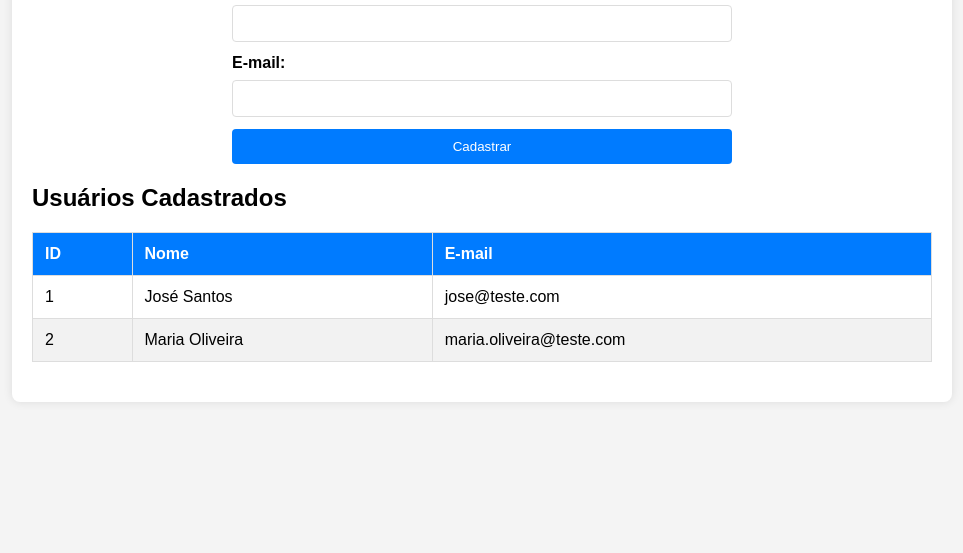
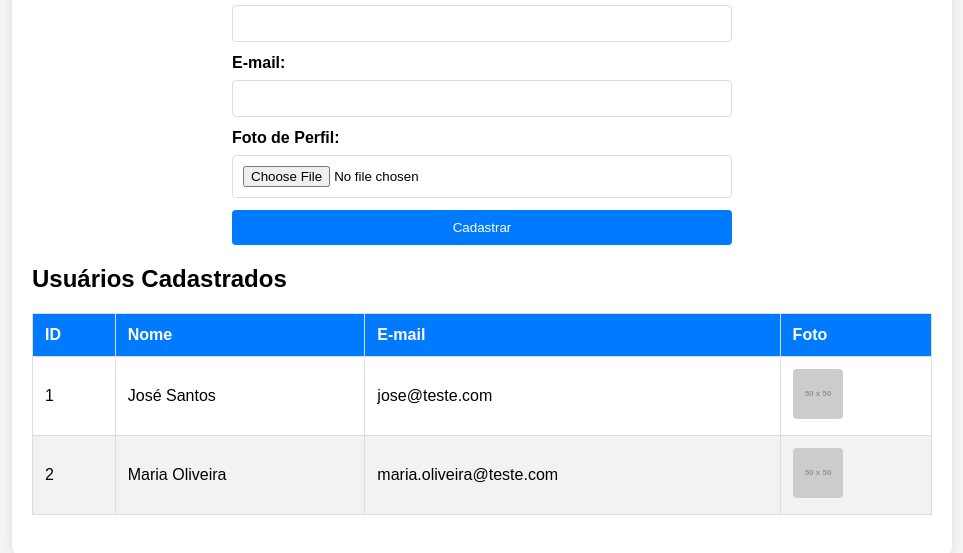
Before and after one commit to JoseErisvaldo/cadastrodeusuarios-Ebac, a plain HTML site: page index.html in a window 1280 px wide. Shown: the part 141-694 px from the top of the page, without its empty margins (158-1121 px from the left). Drawn offline with Linux system fonts and the light colour scheme; placeholder pictures from the web are drawn by us.

Commit message:
Add files via upload

```diff
--- a/index.html
+++ b/index.html
@@ -53,7 +53,8 @@
             font-weight: bold;
         }
         input[type="text"],
-        input[type="email"] {
+        input[type="email"],
+        input[type="file"] {
             padding: 10px;
             margin-bottom: 12px;
             border: 1px solid #ddd;
@@ -70,6 +71,12 @@
         button:hover {
             background-color: #0056b3;
         }
+        .img-thumbnail {
+            width: 50px;
+            height: 50px;
+            object-fit: cover;
+            border-radius: 4px;
+        }
     </style>
 </head>
 <body>
@@ -83,6 +90,9 @@
             <label for="email">E-mail:</label>
             <input type="email" id="email" name="email" required>
 
+            <label for="photo">Foto de Perfil:</label>
+            <input type="file" id="photo" name="photo" accept="image/*">
+
             <button type="submit">Cadastrar</button>
         </form>
 
@@ -93,6 +103,7 @@
                     <th>ID</th>
                     <th>Nome</th>
                     <th>E-mail</th>
+                    <th>Foto</th>
                 </tr>
             </thead>
             <tbody>
@@ -100,11 +111,13 @@
                     <td>1</td>
                     <td>José Santos</td>
                     <td>jose@teste.com</td>
+                    <td><img src="https://via.placeholder.com/50" alt="José Santos" class="img-thumbnail"></td>
                 </tr>
                 <tr>
                     <td>2</td>
                     <td>Maria Oliveira</td>
                     <td>maria.oliveira@teste.com</td>
+                    <td><img src="https://via.placeholder.com/50" alt="Maria Oliveira" class="img-thumbnail"></td>
                 </tr>
             </tbody>
         </table>
```
